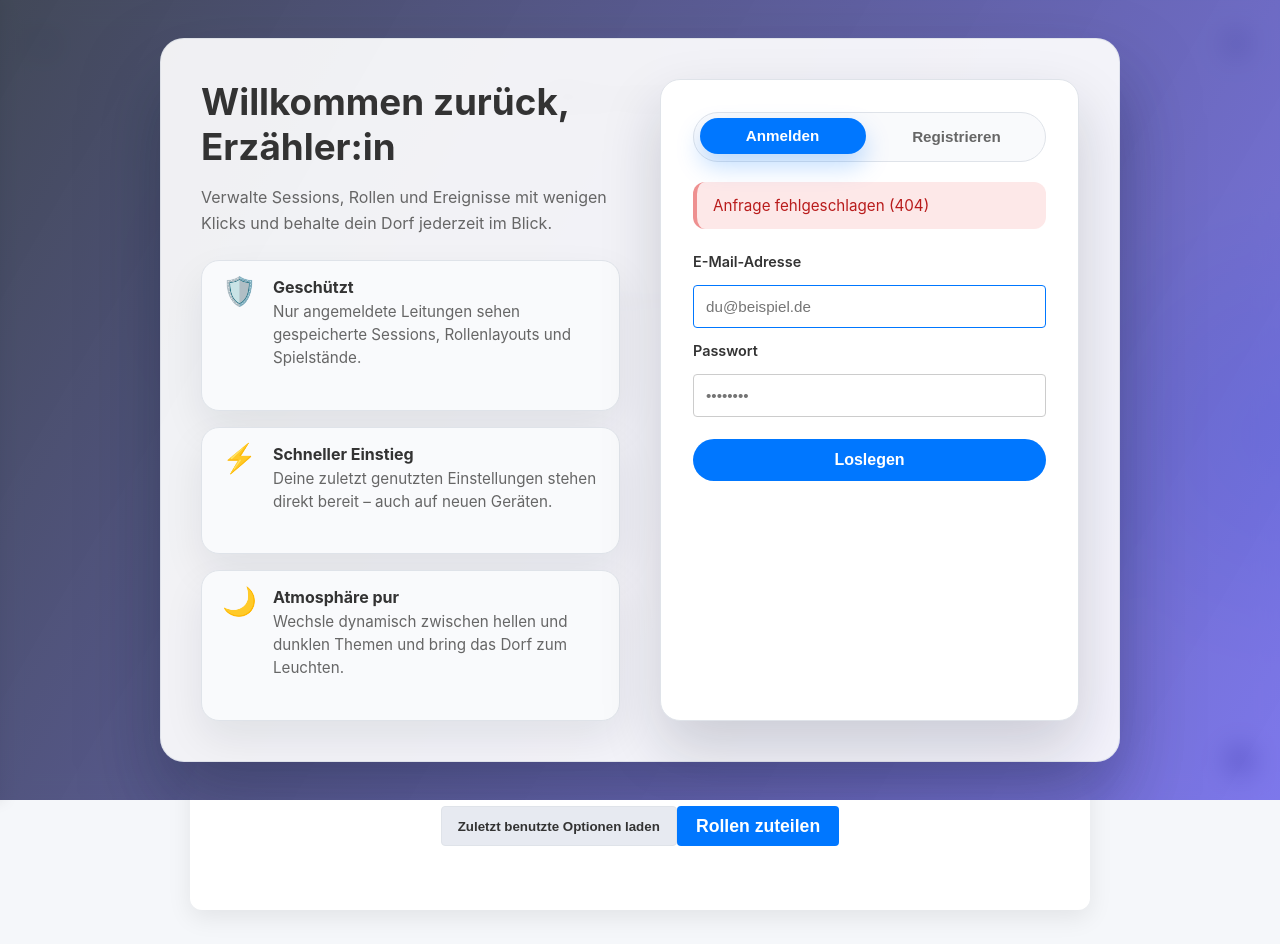
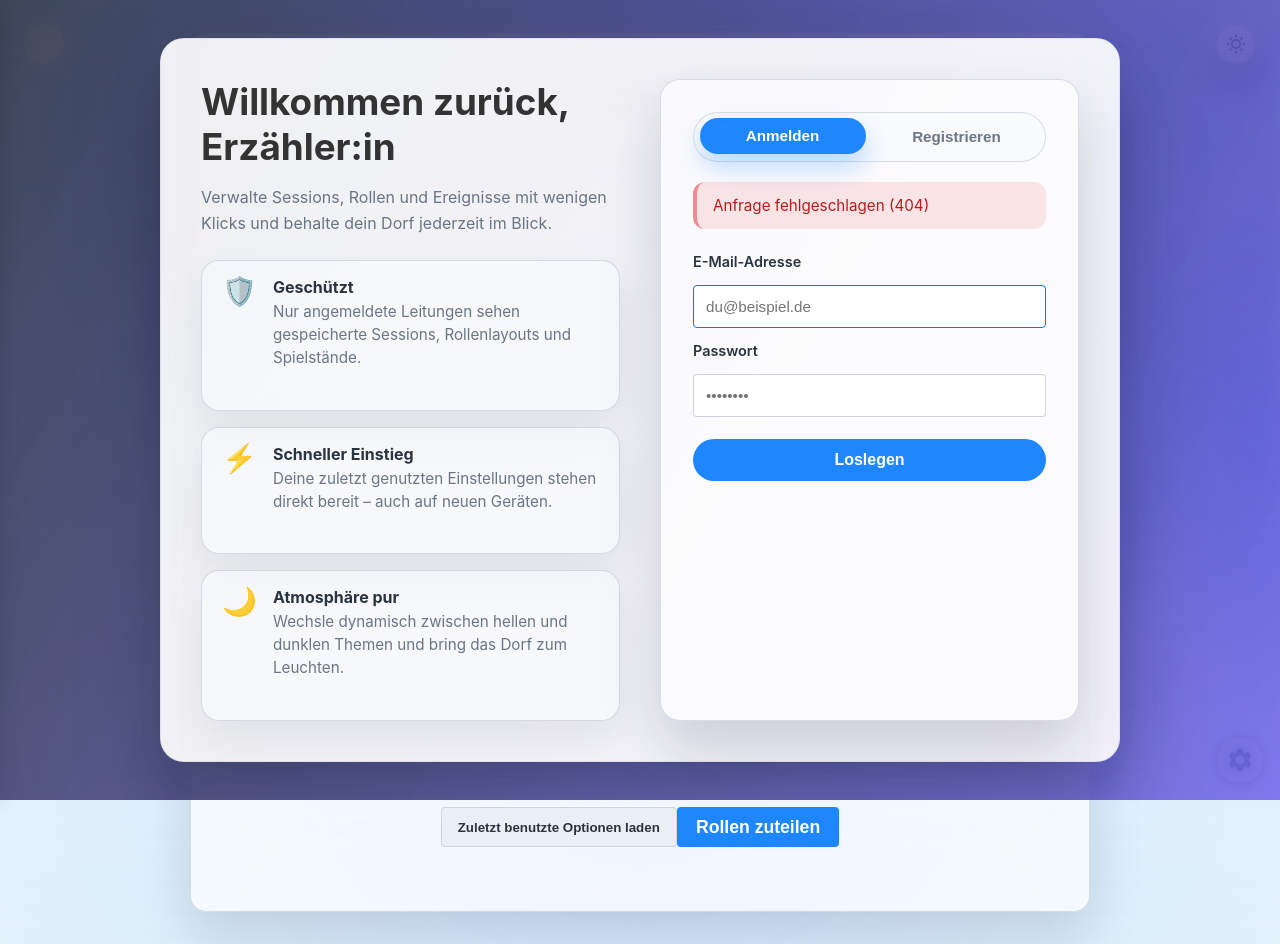
Before and after one commit to puukis/werwolf, a website: page index.html in a window 1280 px wide. Drawn offline with Linux system fonts and the light colour scheme; no server answers.

Commit message:
Refine theme surfaces for glassmorphism

```diff
--- a/styles.css
+++ b/styles.css
@@ -1,52 +1,76 @@
 :root {
   /* Light theme (default) */
-  --bg-color: #f5f7fa;
-  --container-bg: #ffffff;
-  --text-color: #333333;
-  --text-light: #666666;
-  --border-color: #dfe3e9;
-  --button-bg: #0077ff;
-  --button-hover: #005fd1;
-  --button-secondary-bg: #e7eaf1;
-  --button-secondary-hover: #d2d5df;
-  --result-bg: #f9fafc;
-  --role-color: #333333;
-  --special-role-color: #8b5cf6;
-  --job-bodyguard-bg: #1f9d8f;
-  --job-bodyguard-text: #ffffff;
-  --job-doctor-bg: #f6c343;
-  --job-doctor-text: #2d2100;
-  --input-bg: #ffffff;
-  --input-border: #ccc;
-  --shadow-color: rgba(0, 0, 0, 0.08);
-  --theme-toggle-bg: #e7eaf1;
-  --theme-toggle-hover: #d2d5df;
-  --glow-color: rgba(0, 119, 255, 0.3);
+  --bg-fallback: #eef3fb;
+  --bg-color: radial-gradient(120% 120% at 50% 0%, rgba(59, 130, 246, 0.16) 0%, rgba(14, 165, 233, 0.08) 32%, rgba(255, 255, 255, 0.92) 100%),
+    linear-gradient(180deg, rgba(239, 246, 255, 0.92) 0%, rgba(226, 232, 240, 0.8) 100%);
+  --ambient-overlay: radial-gradient(120% 120% at 80% 20%, rgba(79, 70, 229, 0.12) 0%, rgba(79, 70, 229, 0) 70%);
+  --container-bg: rgba(255, 255, 255, 0.68);
+  --container-bg-strong: rgba(255, 255, 255, 0.82);
+  --text-color: rgba(31, 41, 55, 0.95);
+  --text-light: rgba(71, 85, 105, 0.8);
+  --border-color: rgba(148, 163, 184, 0.35);
+  --border-strong: rgba(148, 163, 184, 0.55);
+  --button-bg: rgba(0, 119, 255, 0.88);
+  --button-hover: rgba(0, 95, 209, 0.92);
+  --button-secondary-bg: rgba(231, 234, 241, 0.7);
+  --button-secondary-hover: rgba(210, 213, 223, 0.75);
+  --result-bg: rgba(248, 250, 252, 0.65);
+  --role-color: rgba(30, 41, 59, 0.95);
+  --special-role-color: rgba(139, 92, 246, 0.85);
+  --job-bodyguard-bg: rgba(31, 157, 143, 0.85);
+  --job-bodyguard-text: rgba(255, 255, 255, 0.98);
+  --job-doctor-bg: rgba(246, 195, 67, 0.88);
+  --job-doctor-text: rgba(45, 33, 0, 0.85);
+  --input-bg: rgba(255, 255, 255, 0.72);
+  --input-border: rgba(148, 163, 184, 0.45);
+  --shadow-color: rgba(15, 23, 42, 0.16);
+  --glass-blur-sm: 14px;
+  --glass-blur-lg: 30px;
+  --glass-shadow-soft: 0 22px 54px rgba(15, 23, 42, 0.14);
+  --glass-shadow-strong: 0 48px 96px rgba(15, 23, 42, 0.18);
+  --theme-toggle-bg: rgba(255, 255, 255, 0.7);
+  --theme-toggle-border: rgba(148, 163, 184, 0.35);
+  --theme-toggle-hover: rgba(255, 255, 255, 0.88);
+  --theme-toggle-shadow: 0 18px 32px rgba(15, 23, 42, 0.18);
+  --theme-toggle-fallback: rgba(231, 234, 241, 0.9);
+  --glow-color: rgba(59, 130, 246, 0.26);
 }
 
 [data-theme="dark"] {
-  --bg-color: #1a1a1a;
-  --container-bg: #2d2d2d;
-  --text-color: #f0f0f0;
-  --text-light: #b0b0b0;
-  --border-color: #444444;
-  --button-bg: #4a90e2;
-  --button-hover: #3a7bc8;
-  --button-secondary-bg: #3d3d3d;
-  --button-secondary-hover: #4d4d4d;
-  --result-bg: #333333;
-  --role-color: #f0f0f0;
-  --special-role-color: #a78bfa;
-  --job-bodyguard-bg: #1a8579;
-  --job-bodyguard-text: #ffffff;
-  --job-doctor-bg: #e7aa36;
-  --job-doctor-text: #1f1400;
-  --input-bg: #3d3d3d;
-  --input-border: #555555;
-  --shadow-color: rgba(0, 0, 0, 0.3);
-  --theme-toggle-bg: #3d3d3d;
-  --theme-toggle-hover: #4d4d4d;
-  --glow-color: rgba(74, 144, 226, 0.2);
+  --bg-fallback: #0b1120;
+  --bg-color: radial-gradient(120% 120% at 50% 0%, rgba(56, 189, 248, 0.15) 0%, rgba(14, 165, 233, 0.1) 32%, rgba(15, 23, 42, 0.92) 100%),
+    linear-gradient(200deg, rgba(15, 23, 42, 0.92) 0%, rgba(30, 41, 59, 0.88) 55%, rgba(17, 24, 39, 0.95) 100%);
+  --ambient-overlay: radial-gradient(120% 120% at 20% 20%, rgba(59, 130, 246, 0.16) 0%, rgba(59, 130, 246, 0) 70%);
+  --container-bg: rgba(17, 25, 40, 0.72);
+  --container-bg-strong: rgba(30, 41, 59, 0.78);
+  --text-color: rgba(240, 244, 255, 0.96);
+  --text-light: rgba(148, 163, 184, 0.78);
+  --border-color: rgba(94, 106, 135, 0.42);
+  --border-strong: rgba(148, 163, 184, 0.55);
+  --button-bg: rgba(74, 144, 226, 0.82);
+  --button-hover: rgba(58, 123, 200, 0.88);
+  --button-secondary-bg: rgba(60, 72, 96, 0.72);
+  --button-secondary-hover: rgba(73, 84, 110, 0.78);
+  --result-bg: rgba(45, 55, 72, 0.65);
+  --role-color: rgba(240, 244, 255, 0.95);
+  --special-role-color: rgba(167, 139, 250, 0.85);
+  --job-bodyguard-bg: rgba(26, 133, 121, 0.82);
+  --job-bodyguard-text: rgba(255, 255, 255, 0.96);
+  --job-doctor-bg: rgba(231, 170, 54, 0.82);
+  --job-doctor-text: rgba(31, 20, 0, 0.86);
+  --input-bg: rgba(45, 55, 72, 0.72);
+  --input-border: rgba(94, 106, 135, 0.5);
+  --shadow-color: rgba(5, 10, 25, 0.65);
+  --glass-blur-sm: 16px;
+  --glass-blur-lg: 34px;
+  --glass-shadow-soft: 0 24px 54px rgba(3, 7, 18, 0.45);
+  --glass-shadow-strong: 0 56px 104px rgba(3, 7, 18, 0.55);
+  --theme-toggle-bg: rgba(17, 25, 40, 0.58);
+  --theme-toggle-border: rgba(94, 106, 135, 0.45);
+  --theme-toggle-hover: rgba(30, 41, 59, 0.72);
+  --theme-toggle-shadow: 0 20px 36px rgba(3, 7, 18, 0.55);
+  --theme-toggle-fallback: rgba(61, 61, 61, 0.85);
+  --glow-color: rgba(56, 189, 248, 0.32);
 }
 
 /* Theme toggle button */
@@ -55,7 +79,7 @@
   top: 1.5rem;
   right: 1.5rem;
   background: var(--theme-toggle-bg);
-  border: none;
+  border: 1px solid var(--theme-toggle-border);
   border-radius: 50%;
   width: 2.5rem;
   height: 2.5rem;
@@ -64,12 +88,16 @@
   justify-content: center;
   cursor: pointer;
   z-index: 1000;
-  transition: background-color 0.3s ease;
+  box-shadow: var(--theme-toggle-shadow);
+  backdrop-filter: blur(var(--glass-blur-sm)) saturate(130%);
+  -webkit-backdrop-filter: blur(var(--glass-blur-sm)) saturate(130%);
+  transition: background-color 0.3s ease, box-shadow 0.3s ease, border-color 0.3s ease;
   padding: 0;
 }
 
 .theme-toggle:hover {
   background: var(--theme-toggle-hover);
+  box-shadow: var(--glass-shadow-soft);
 }
 
 .theme-toggle svg {
@@ -91,6 +119,14 @@
   display: block;
 }
 
+@supports not ((backdrop-filter: blur(0.5rem))) {
+  .theme-toggle {
+    background: var(--theme-toggle-fallback);
+    box-shadow: 0 12px 24px var(--shadow-color);
+    border-color: var(--border-strong);
+  }
+}
+
 /* Basic reset */
 * {
   box-sizing: border-box;
@@ -99,8 +135,12 @@
 }
 
 html {
-  background: var(--bg-color);
-  transition: background-color 0.3s ease;
+  min-height: 100%;
+  background-color: var(--bg-fallback);
+  background-image: var(--bg-color);
+  background-attachment: fixed;
+  background-size: cover;
+  transition: background-color 0.4s ease, background-image 0.6s ease;
 }
 
 body {
@@ -112,6 +152,28 @@ body {
   justify-content: center;
   padding: 2rem;
   transition: color 0.3s ease;
+  position: relative;
+  isolation: isolate;
+}
+
+body::before {
+  content: "";
+  position: fixed;
+  inset: 0;
+  pointer-events: none;
+  background: var(--ambient-overlay);
+  opacity: 1;
+  z-index: -2;
+}
+
+body::after {
+  content: "";
+  position: fixed;
+  inset: 0;
+  pointer-events: none;
+  z-index: -1;
+  background: radial-gradient(120% 120% at 50% 100%, rgba(255, 255, 255, 0.12) 0%, rgba(255, 255, 255, 0) 60%);
+  mix-blend-mode: soft-light;
 }
 
 .sr-only {
@@ -128,12 +190,22 @@ body {
 
 .container {
   background: var(--container-bg);
-  border-radius: 12px;
+  border-radius: 16px;
+  border: 1px solid var(--border-color);
   max-width: 900px;
   width: 100%;
-  box-shadow: 0 8px 24px var(--shadow-color);
+  box-shadow: var(--glass-shadow-soft);
   padding: 2.5rem;
-  transition: background-color 0.3s ease, box-shadow 0.3s ease;
+  backdrop-filter: blur(var(--glass-blur-lg)) saturate(125%);
+  -webkit-backdrop-filter: blur(var(--glass-blur-lg)) saturate(125%);
+  transition: background-color 0.3s ease, box-shadow 0.3s ease, border-color 0.3s ease;
+}
+
+@supports not ((backdrop-filter: blur(0.5rem))) {
+  .container {
+    background: var(--container-bg-strong);
+    border-color: var(--border-strong);
+  }
 }
 
 body.auth-locked {
```
